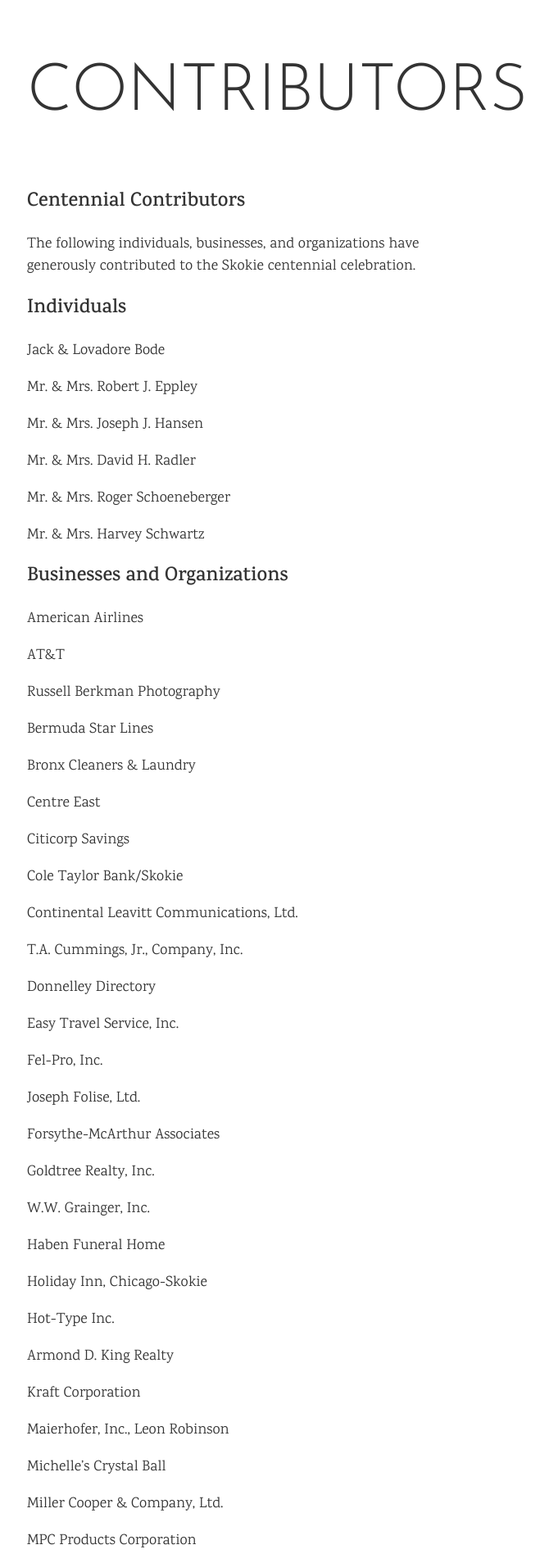
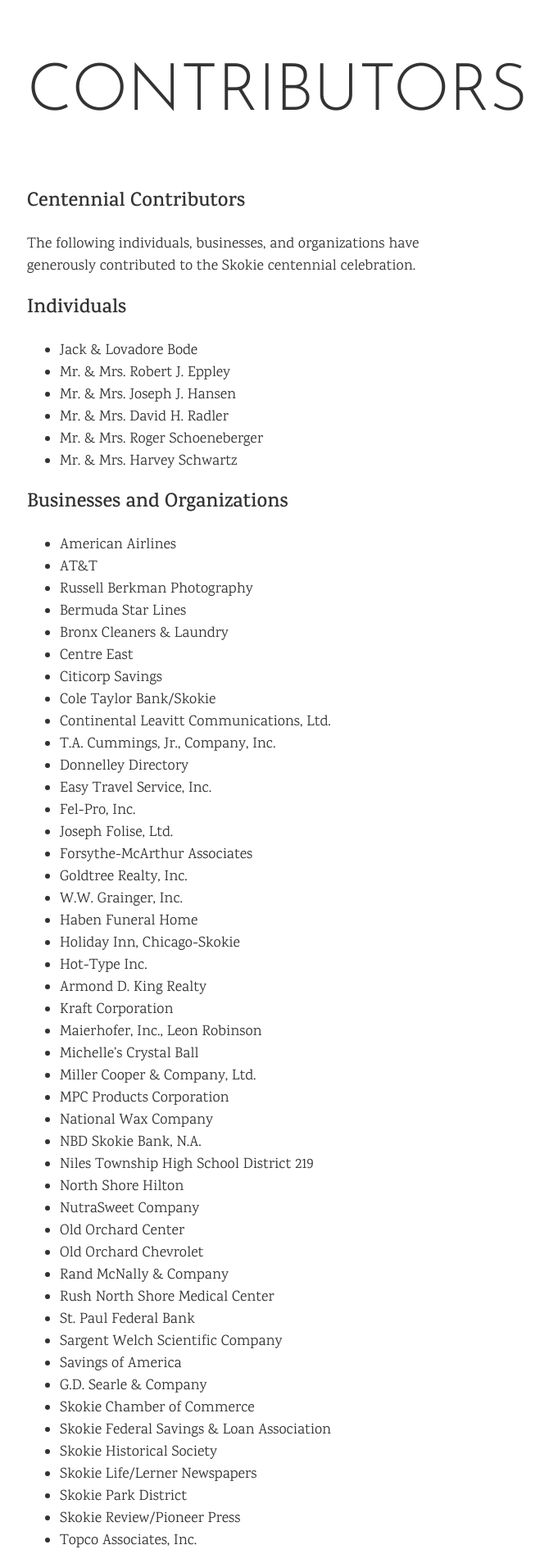
Before and after one commit to skokielibrary/skokiecentennial, a Jekyll site: the page built from _chapters/contributors.markdown, in a window 1280 px wide. Shown: the top 1896 px of the page at 82% size, without its empty margins (327-997 px from the left). Built offline with Jekyll 4.4.1, drawn with Linux system fonts in a browser that asks for light colours.

```diff
--- a/_chapters/contributors.markdown
+++ b/_chapters/contributors.markdown
@@ -8,116 +8,61 @@ organizations have generously contributed to the Skokie centennial celebration.
 
 ## Individuals
 
-Jack & Lovadore Bode
-
-Mr. & Mrs. Robert J. Eppley
-
-Mr. & Mrs. Joseph J. Hansen
-
-Mr. & Mrs. David H. Radler
-
-Mr. & Mrs. Roger Schoeneberger
-
-Mr. & Mrs. Harvey Schwartz
-
-
+- Jack & Lovadore Bode
+- Mr. & Mrs. Robert J. Eppley
+- Mr. & Mrs. Joseph J. Hansen
+- Mr. & Mrs. David H. Radler
+- Mr. & Mrs. Roger Schoeneberger
+- Mr. & Mrs. Harvey Schwartz
 
 ## Businesses and Organizations
 
-American Airlines
-
-AT&T
-
-Russell Berkman Photography
-
-Bermuda Star Lines
-
-Bronx Cleaners & Laundry
-
-Centre East
-
-Citicorp Savings
-
-Cole Taylor Bank/Skokie
-
-Continental Leavitt Communications, Ltd.
-
-T.A. Cummings, Jr., Company, Inc.
-
-Donnelley Directory
-
-Easy Travel Service, Inc.
-
-Fel-Pro, Inc.
-
-Joseph Folise, Ltd.
-
-Forsythe-McArthur Associates
-
-Goldtree Realty, Inc.
-
-W.W. Grainger, Inc.
-
-Haben Funeral Home
-
-Holiday Inn, Chicago-Skokie
-
-Hot-Type Inc.
-
-Armond D. King Realty
-
-Kraft Corporation
-
-Maierhofer, Inc., Leon Robinson
-
-Michelle’s Crystal Ball
-
-Miller Cooper & Company, Ltd.
-
-MPC Products Corporation
-
-National Wax Company
-
-NBD Skokie Bank, N.A.
-
-Niles Township High School District 219
-
-North Shore Hilton
-
-NutraSweet Company
-
-Old Orchard Center
-
-Old Orchard Chevrolet
-
-Rand McNally & Company
-
-Rush North Shore Medical Center
-
-St. Paul Federal Bank
-
-Sargent Welch Scientific Company
-
-Savings of America
-
-G.D. Searle & Company
-
-Skokie Chamber of Commerce
-
-Skokie Federal Savings & Loan Association
-
-Skokie Historical Society
-
-Skokie Life/Lerner Newspapers
-
-Skokie Park District
-
-Skokie Review/Pioneer Press
-
-Topco Associates, Inc.
-
-UIDC Management, Inc.
-
-Bob Williams/Dial One Air Conditioning and Heating
-
-Woodward Direct
+- American Airlines
+- AT&T
+- Russell Berkman Photography
+- Bermuda Star Lines
+- Bronx Cleaners & Laundry
+- Centre East
+- Citicorp Savings
+- Cole Taylor Bank/Skokie
+- Continental Leavitt Communications, Ltd.
+- T.A. Cummings, Jr., Company, Inc.
+- Donnelley Directory
+- Easy Travel Service, Inc.
+- Fel-Pro, Inc.
+- Joseph Folise, Ltd.
+- Forsythe-McArthur Associates
+- Goldtree Realty, Inc.
+- W.W. Grainger, Inc.
+- Haben Funeral Home
+- Holiday Inn, Chicago-Skokie
+- Hot-Type Inc.
+- Armond D. King Realty
+- Kraft Corporation
+- Maierhofer, Inc., Leon Robinson
+- Michelle’s Crystal Ball
+- Miller Cooper & Company, Ltd.
+- MPC Products Corporation
+- National Wax Company
+- NBD Skokie Bank, N.A.
+- Niles Township High School District 219
+- North Shore Hilton
+- NutraSweet Company
+- Old Orchard Center
+- Old Orchard Chevrolet
+- Rand McNally & Company
+- Rush North Shore Medical Center
+- St. Paul Federal Bank
+- Sargent Welch Scientific Company
+- Savings of America
+- G.D. Searle & Company
+- Skokie Chamber of Commerce
+- Skokie Federal Savings & Loan Association
+- Skokie Historical Society
+- Skokie Life/Lerner Newspapers
+- Skokie Park District
+- Skokie Review/Pioneer Press
+- Topco Associates, Inc.
+- UIDC Management, Inc.
+- Bob Williams/Dial One Air Conditioning and Heating
+- Woodward Direct
```
